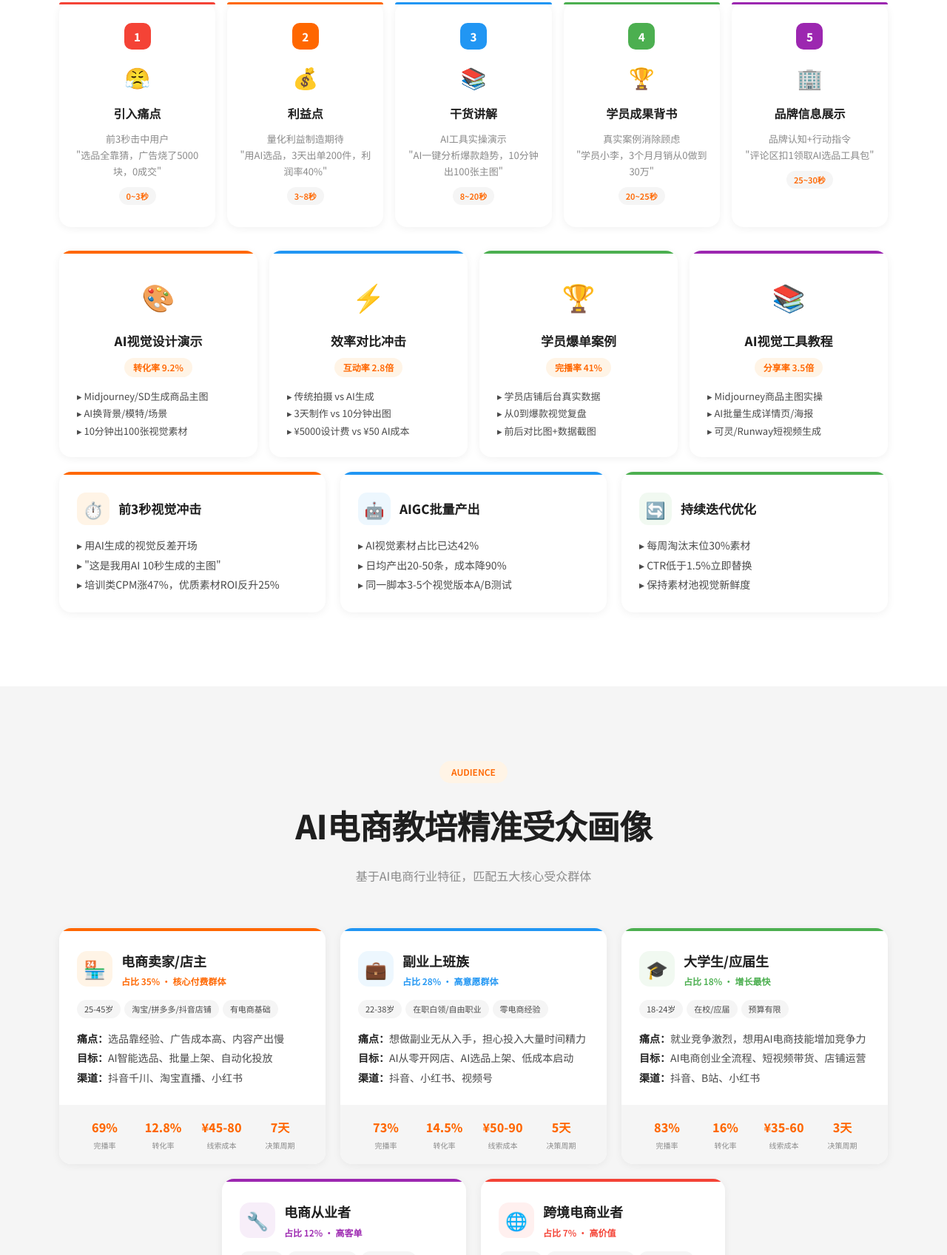
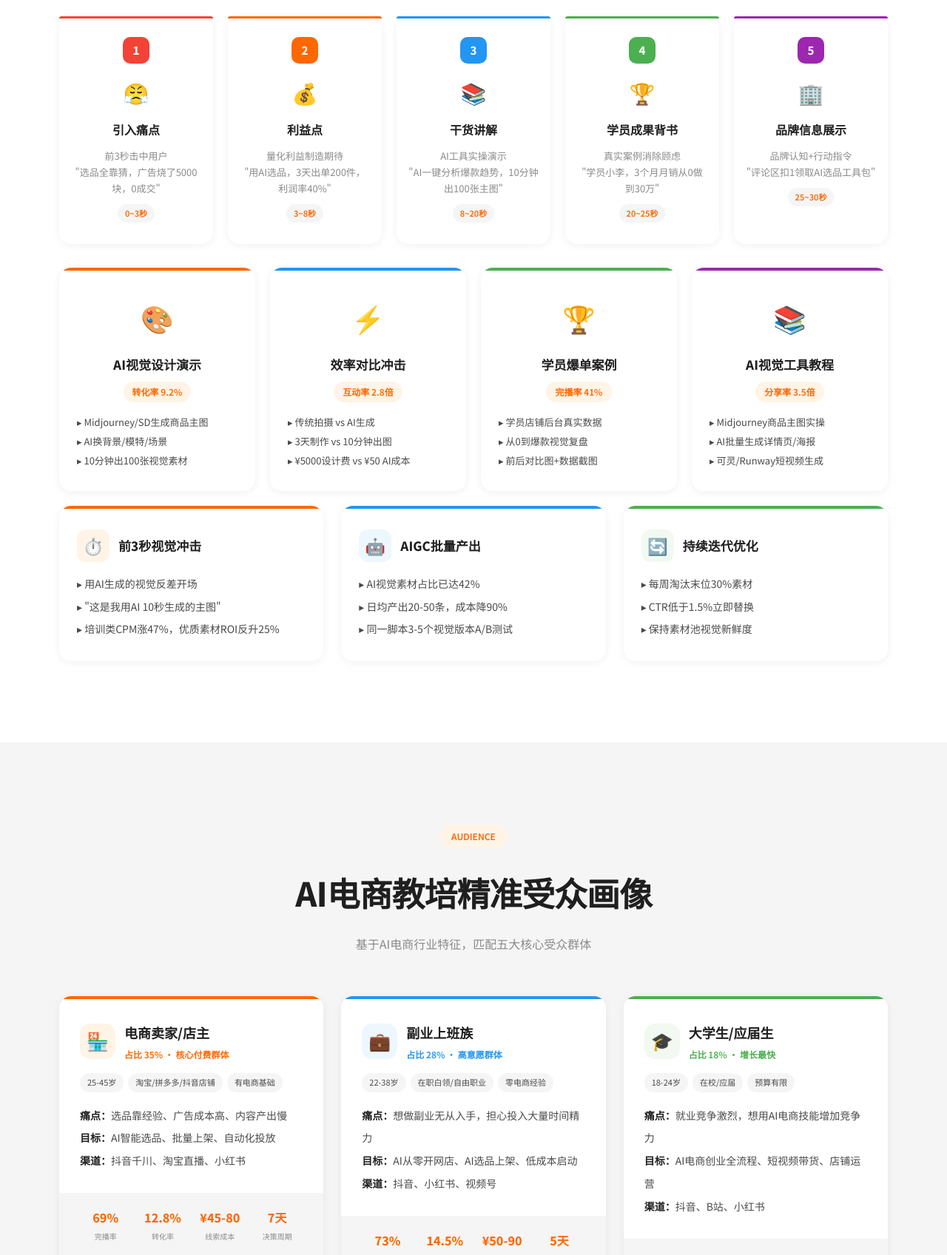
Before and after one commit to edcd005-cloud/ai-ecommerce-research, a plain HTML site: page index.html in a window 1280 px wide. Shown: the part 1103-2800 px from the top of the page at 74% size. Drawn offline with Linux system fonts and the light colour scheme.

Commit message:
spacing fix

```diff
--- a/index.html
+++ b/index.html
@@ -8,9 +8,9 @@
 @import url('https://fonts.googleapis.com/css2?family=Noto+Sans+SC:wght@400;500;600;700;800;900&display=swap');
 :root{--w:#fff;--bg:#f5f5f5;--b:#1f1f1f;--g:#8a8a8a;--g2:#4a4a4a;--g3:#c8c8c8;--g4:#e8e8e8;--o:#ff6700;--ol:#fff4e6;--bl:#2196f3;--gn:#4caf50;--r:#f44336;--p:#9c27b0;--rad:16px;--sh:0 2px 12px rgba(0,0,0,.06);--sh2:0 8px 30px rgba(0,0,0,.08)}
 *{margin:0;padding:0;box-sizing:border-box}html{scroll-behavior:smooth}
-body{font-family:'Noto Sans SC',-apple-system,'PingFang SC',sans-serif;background:var(--w);color:var(--b);line-height:1.85;-webkit-font-smoothing:antialiased}
+body{font-family:'Noto Sans SC',-apple-system,'PingFang SC',sans-serif;background:var(--w);color:var(--b);line-height:1.95;-webkit-font-smoothing:antialiased}
 .ct{max-width:1200px;margin:0 auto;padding:0 40px}
-.sec{padding:100px 0}.sec:nth-child(even){background:var(--bg)}
+.sec{padding:110px 0}.sec:nth-child(even){background:var(--bg)}
 
 /* NAV */
 .nav{position:sticky;top:0;z-index:100;background:rgba(255,255,255,.88);backdrop-filter:saturate(180%) blur(20px);border-bottom:1px solid rgba(0,0,0,.06)}
@@ -35,18 +35,18 @@ body{font-family:'Noto Sans SC',-apple-system,'PingFang SC',sans-serif;backgroun
 .sh p{font-size:16px;color:var(--g);max-width:520px;margin:0 auto;line-height:1.8}
 
 /* CARD */
-.cd{background:var(--w);border-radius:var(--rad);padding:32px;box-shadow:var(--sh);transition:.3s}.cd:hover{transform:translateY(-3px);box-shadow:var(--sh2)}
+.cd{background:var(--w);border-radius:var(--rad);padding:36px 32px;box-shadow:var(--sh);transition:.3s}.cd:hover{transform:translateY(-3px);box-shadow:var(--sh2)}
 .cdt{font-size:18px;font-weight:700;margin-bottom:20px;display:flex;align-items:center;gap:10px}
 .cdt .d{width:8px;height:8px;border-radius:50%;background:var(--o)}
 
 /* GRID */
-.g2{display:grid;grid-template-columns:repeat(2,1fr);gap:20px}
-.g3{display:grid;grid-template-columns:repeat(3,1fr);gap:20px}
-.g4{display:grid;grid-template-columns:repeat(4,1fr);gap:16px}
+.g2{display:grid;grid-template-columns:repeat(2,1fr);gap:24px}
+.g3{display:grid;grid-template-columns:repeat(3,1fr);gap:24px}
+.g4{display:grid;grid-template-columns:repeat(4,1fr);gap:20px}
 .g5{display:grid;grid-template-columns:repeat(5,1fr);gap:16px}
 
 /* STEP */
-.sg{display:grid;grid-template-columns:repeat(5,1fr);gap:16px}
+.sg{display:grid;grid-template-columns:repeat(5,1fr);gap:20px}
 .spc{background:var(--w);border-radius:var(--rad);padding:28px 16px;text-align:center;box-shadow:var(--sh);position:relative;transition:.3s}
 .spc:hover{transform:translateY(-4px);box-shadow:var(--sh2)}
 .spc::before{content:'';position:absolute;top:0;left:0;right:0;height:3px;border-radius:var(--rad) var(--rad) 0 0}
@@ -61,51 +61,53 @@ body{font-family:'Noto Sans SC',-apple-system,'PingFang SC',sans-serif;backgroun
 /* TYPE CARD */
 .tc{background:var(--w);border-radius:var(--rad);overflow:hidden;box-shadow:var(--sh);transition:.3s}.tc:hover{transform:translateY(-4px);box-shadow:var(--sh2)}
 .tcb{height:4px}
-.tcbody{padding:24px;text-align:center}
+.tcbody{padding:28px 24px;text-align:center}
 .tci{font-size:36px;margin-bottom:12px}
 .tcn{font-size:17px;font-weight:800;margin-bottom:4px}
 .tcs{display:inline-block;padding:2px 12px;border-radius:100px;font-size:12px;font-weight:600;margin-bottom:14px;background:var(--ol);color:var(--o)}
-.tcd{font-size:13px;color:var(--g2);line-height:1.8;text-align:left}
+.tcd{font-size:13px;color:var(--g2);line-height:2;text-align:left}
 
 /* PROD CARD */
 .pc{background:var(--w);border-radius:var(--rad);overflow:hidden;box-shadow:var(--sh);transition:.3s}.pc:hover{transform:translateY(-4px);box-shadow:var(--sh2)}
 .pcb{height:4px}
-.pcbody{padding:24px}
+.pcbody{padding:28px 24px}
 .pch{display:flex;align-items:center;gap:12px;margin-bottom:14px}
 .pci{width:44px;height:44px;border-radius:12px;display:flex;align-items:center;justify-content:center;font-size:22px;flex-shrink:0}
 .pcn{font-size:17px;font-weight:800}
-.pcd{font-size:14px;color:var(--g2);line-height:1.9}.pcd b{color:var(--b)}
+.pcd{font-size:14px;color:var(--g2);line-height:2.2}.pcd b{color:var(--b)}
+.pcd p{margin-bottom:4px}
 
 /* PERSONA */
 .per{background:var(--w);border-radius:var(--rad);overflow:hidden;box-shadow:var(--sh);transition:.3s}.per:hover{transform:translateY(-4px);box-shadow:var(--sh2)}
 .perb{height:4px}
-.perbd{padding:24px}
+.perbd{padding:28px 28px 24px}
 .perh{display:flex;align-items:center;gap:12px;margin-bottom:14px}
 .peri{width:48px;height:48px;border-radius:14px;display:flex;align-items:center;justify-content:center;font-size:24px;flex-shrink:0}
 .pern{font-size:18px;font-weight:800}
 .pers{font-size:12px;font-weight:600}
-.pert{display:flex;flex-wrap:wrap;gap:5px;margin-bottom:14px}
+.pert{display:flex;flex-wrap:wrap;gap:6px;margin-bottom:16px}
 .pertg{padding:2px 10px;border-radius:100px;font-size:11px;background:var(--bg);color:var(--g2)}
-.perd{font-size:14px;color:var(--g2);line-height:1.9}.perd b{color:var(--b)}
-.perm{display:grid;grid-template-columns:repeat(4,1fr);padding:16px 24px;background:var(--bg);gap:4px}
+.perd{font-size:14px;color:var(--g2);line-height:2.2;margin-bottom:4px}.perd b{color:var(--b)}
+.perd p{margin-bottom:4px}
+.perm{display:grid;grid-template-columns:repeat(4,1fr);padding:18px 28px;background:var(--bg);gap:8px}
 .pmv{text-align:center}.pmv .v{font-size:16px;font-weight:800;color:var(--o)}.pmv .l{font-size:10px;color:var(--g)}
 
 /* TABLE */
 .dt{width:100%;border-collapse:separate;border-spacing:0}
-.dt th{text-align:left;padding:14px 18px;font-size:13px;font-weight:600;color:var(--g);border-bottom:2px solid var(--g4);background:var(--bg)}
+.dt th{text-align:left;padding:16px 20px;font-size:13px;font-weight:600;color:var(--g);border-bottom:2px solid var(--g4);background:var(--bg)}
 .dt th:first-child{border-radius:12px 0 0 0}.dt th:last-child{border-radius:0 12px 0 0}
-.dt td{padding:16px 18px;font-size:15px;border-bottom:1px solid var(--g4)}
+.dt td{padding:18px 20px;font-size:15px;border-bottom:1px solid var(--g4)}
 .dt tr:last-child td{border-bottom:none}
 .dt tbody tr:hover{background:rgba(255,103,0,.02)}
 .hl{font-weight:700;color:var(--o)}.gd{font-weight:700;color:var(--gn)}
 
 /* PLAT */
-.plc{background:var(--w);border-radius:var(--rad);padding:28px;box-shadow:var(--sh);transition:.3s}.plc:hover{transform:translateY(-4px);box-shadow:var(--sh2)}
+.plc{background:var(--w);border-radius:var(--rad);padding:32px 28px;box-shadow:var(--sh);transition:.3s}.plc:hover{transform:translateY(-4px);box-shadow:var(--sh2)}
 .plh{display:flex;align-items:center;gap:14px;margin-bottom:16px}
 .pli{width:48px;height:48px;border-radius:14px;display:flex;align-items:center;justify-content:center;font-size:24px;flex-shrink:0}
 .pln{font-size:18px;font-weight:800}.plsub{font-size:12px;color:var(--g)}
-.plinfo{font-size:14px;color:var(--g2);line-height:1.9;margin-bottom:16px}.plinfo b{color:var(--b)}
-.plm{display:grid;grid-template-columns:repeat(3,1fr);padding-top:16px;border-top:1px solid var(--g4);gap:8px}
+.plinfo{font-size:14px;color:var(--g2);line-height:2.2;margin-bottom:18px}.plinfo b{color:var(--b)}
+.plm{display:grid;grid-template-columns:repeat(3,1fr);padding-top:18px;border-top:1px solid var(--g4);gap:10px}
 .plmc{text-align:center}.plmc .v{font-size:18px;font-weight:800;color:var(--o)}.plmc .l{font-size:11px;color:var(--g)}
 
 /* COST */
```
